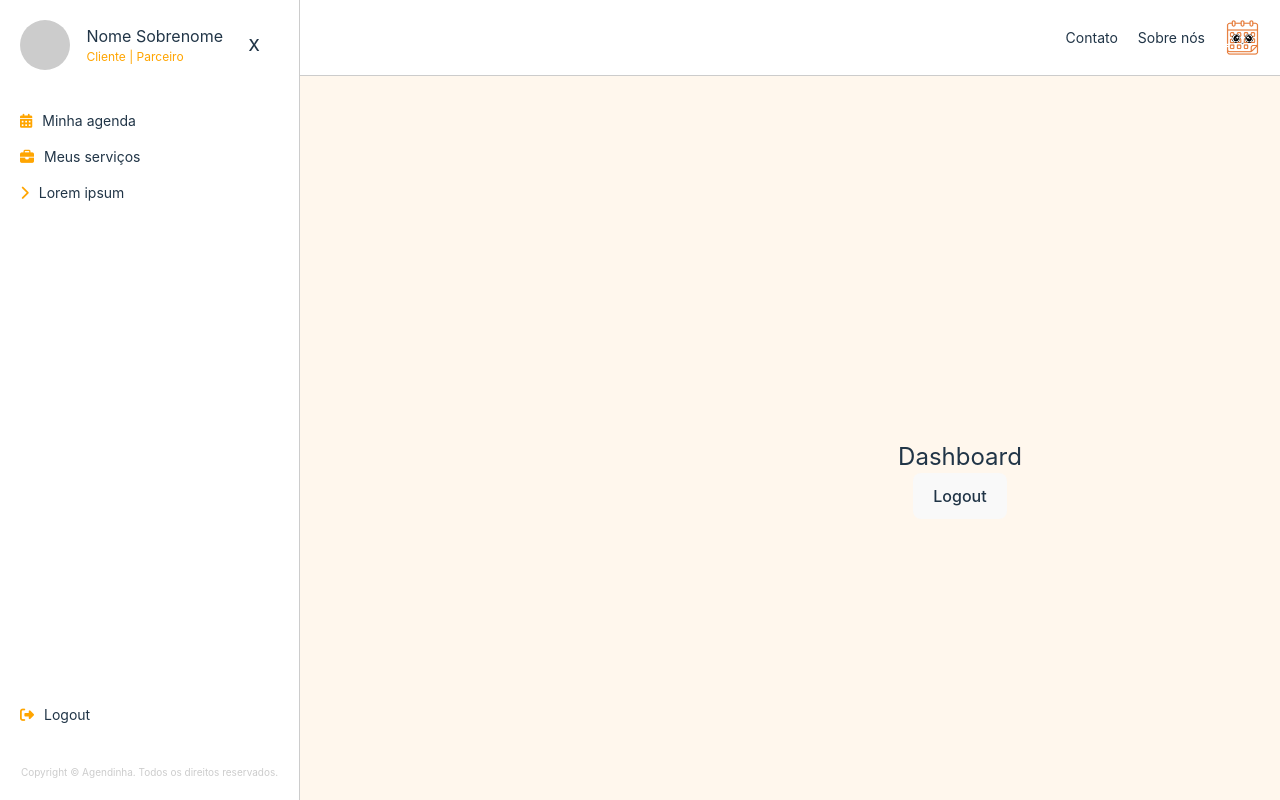
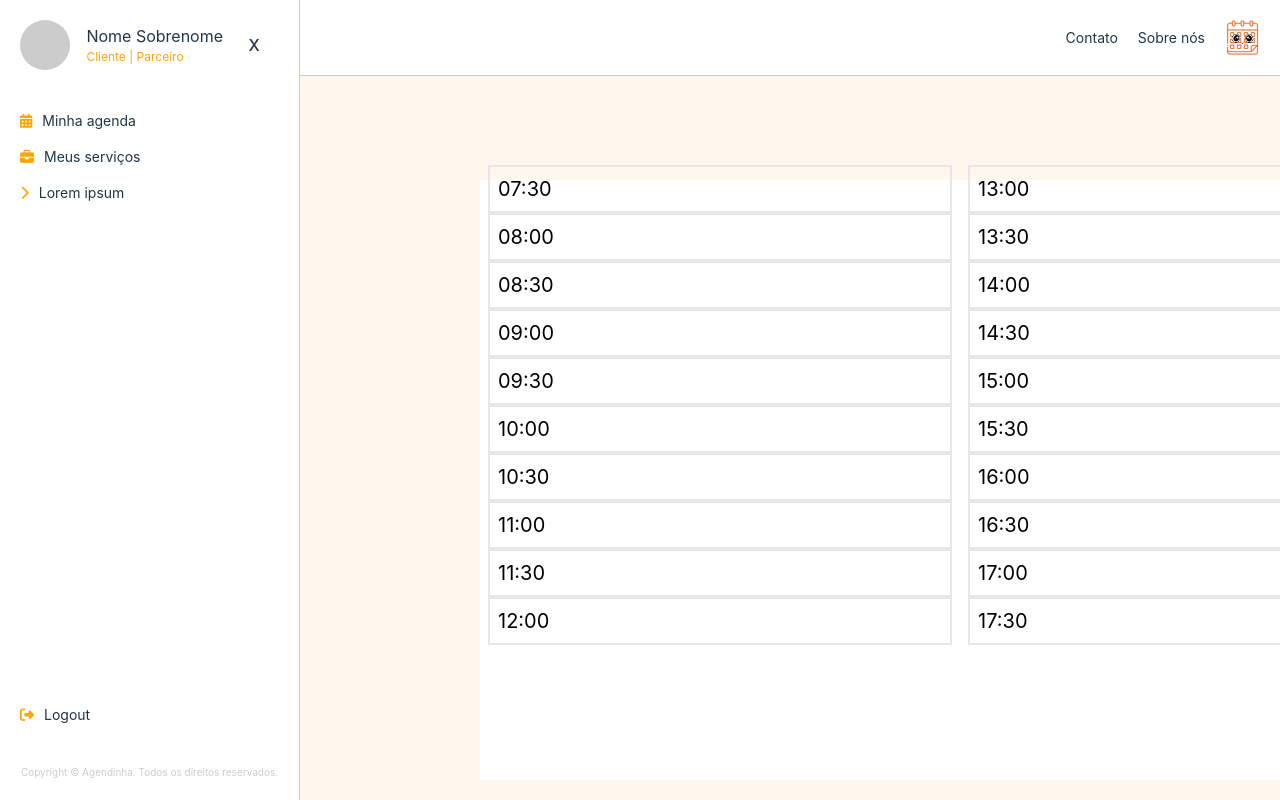
Before and after one commit to Agendinha/app-frontend, a React (Vite) app: page /dashboard in a window 1280 px wide. Shown: the top 800 px of the page. Built offline with nearby package versions, Linux system fonts and the light colour scheme; sample sign-in values are in the browser's storage.

Commit message:
feat: initial create calendar

```diff
--- /dev/null
+++ b/src/components/calendar/calendar.jsx
@@ -0,0 +1,9 @@
+import Days from "./components/days.jsx";
+
+export default function Calendar() {
+  return (
+    <div className="calendar">
+      <Days />
+    </div>
+  );
+}
--- /dev/null
+++ b/src/components/calendar/components/days.jsx
@@ -0,0 +1,9 @@
+import Hours from "./hours";
+
+export default function Days() {
+  return (
+    <div className="flex flex-col items-center justify-center h-screen w-screen bg-orange-50 text-black">
+      <Hours />
+    </div>
+  );
+}
--- /dev/null
+++ b/src/components/calendar/components/hours.jsx
@@ -0,0 +1,31 @@
+export default function Hours() {
+  return (
+    <div className="flex flex-row bg-white text-xl w-3/4 h-3/4 justify-center ">
+      <div className="flex flex-col bg-white text-xl w-3/4 h-3/4 justify-center p-2 ">
+        <div className="p-2 border-2">07:30</div>
+        <div className="p-2 border-2">08:00</div>
+        <div className="p-2 border-2">08:30</div>
+        <div className="p-2 border-2">09:00</div>
+        <div className="p-2 border-2">09:30</div>
+        <div className="p-2 border-2">10:00</div>
+        <div className="p-2 border-2">10:30</div>
+        <div className="p-2 border-2">11:00</div>
+        <div className="p-2 border-2">11:30</div>
+        <div className="p-2 border-2">12:00</div>
+      </div>
+      <div className="flex flex-col bg-white text-xl w-3/4 h-3/4 justify-center p-2">
+        <div className="p-2 border-2">13:00</div>
+        <div className="p-2 border-2">13:30</div>
+        <div className="p-2 border-2">14:00</div>
+        <div className="p-2 border-2">14:30</div>
+        <div className="p-2 border-2">15:00</div>
+        <div className="p-2 border-2">15:30</div>
+        <div className="p-2 border-2">16:00</div>
+        <div className="p-2 border-2">16:30</div>
+        <div className="p-2 border-2">17:00</div>
+        <div className="p-2 border-2">17:30</div>
+      </div>
+    </div>
+
+  );
+}
--- a/src/pages/dashboard/index.jsx
+++ b/src/pages/dashboard/index.jsx
@@ -1,6 +1,7 @@
 import Modal from "@/components/modal/modal";
 import { useState } from "react";
 import DefaultView from "@/components/defaultView/defaultView";
+import Calendar from "@/components/calendar/calendar";
 
 function Dashboard() {
 	const [isOpen, setModalIsOpen] = useState(false);
@@ -14,15 +15,16 @@ function Dashboard() {
 	return (
 		<DefaultView>
 			<div className="flex flex-col items-center justify-center h-screen w-screen bg-orange-50">
-				<h1 className="text-2xl">Dashboard</h1>
-				<button onClick={() => setModalIsOpen(true)}>Logout</button>
-				<Modal
+				{/* <h1 className="text-2xl">Dashboard</h1> */}
+				{/* <button onClick={() => setModalIsOpen(true)}>Logout</button> */}
+				<Calendar />
+				{/* <Modal
 					isOpen={isOpen}
 					setModalIsOpen={() => setModalIsOpen(!isOpen)}
 					textModal="Logout feito com sucesso!"
 					buttonSuccess="Fechar"
 					successFunction={() => logout()}
-				/>
+				/> */}
 			</div>
 		</DefaultView>
 	);
```
